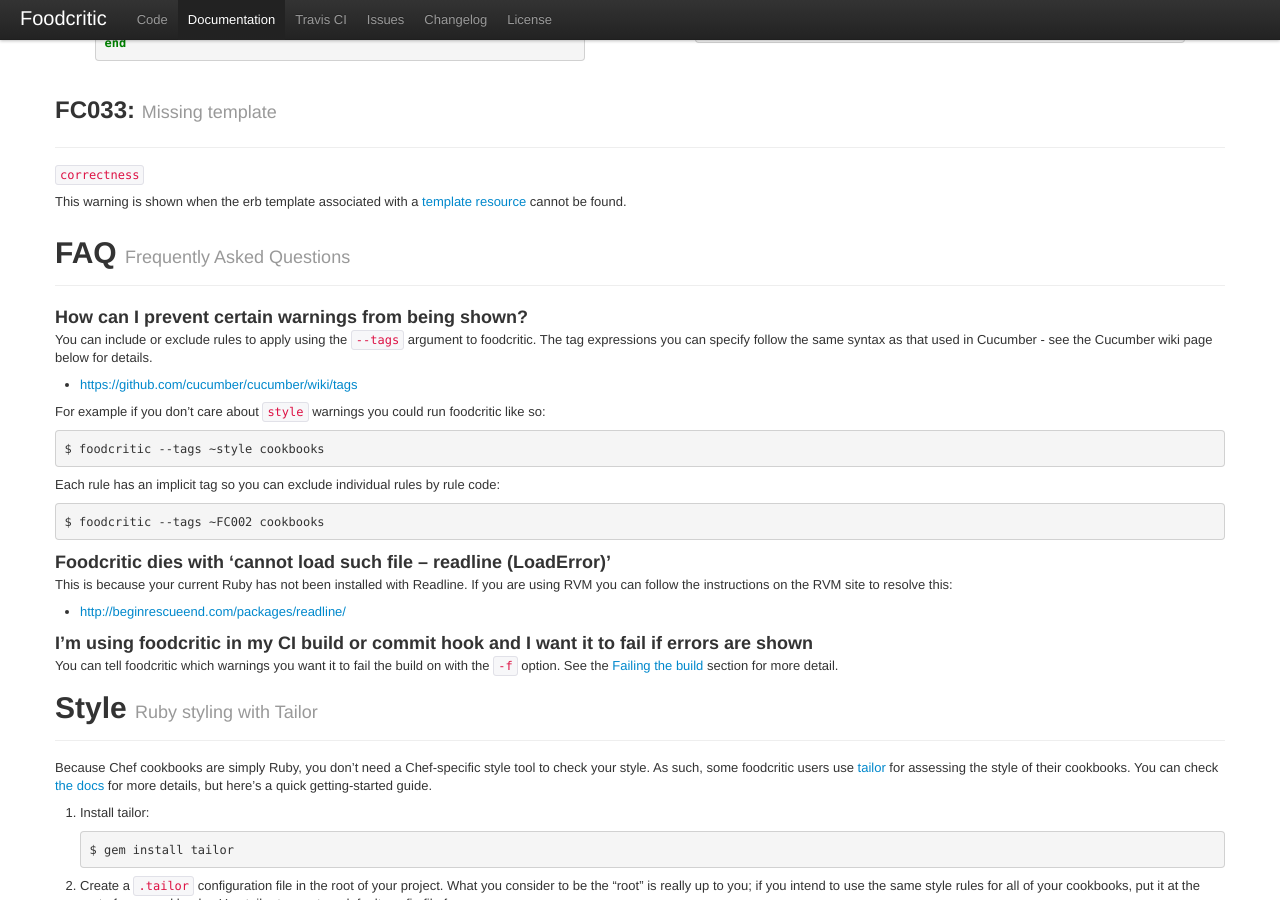
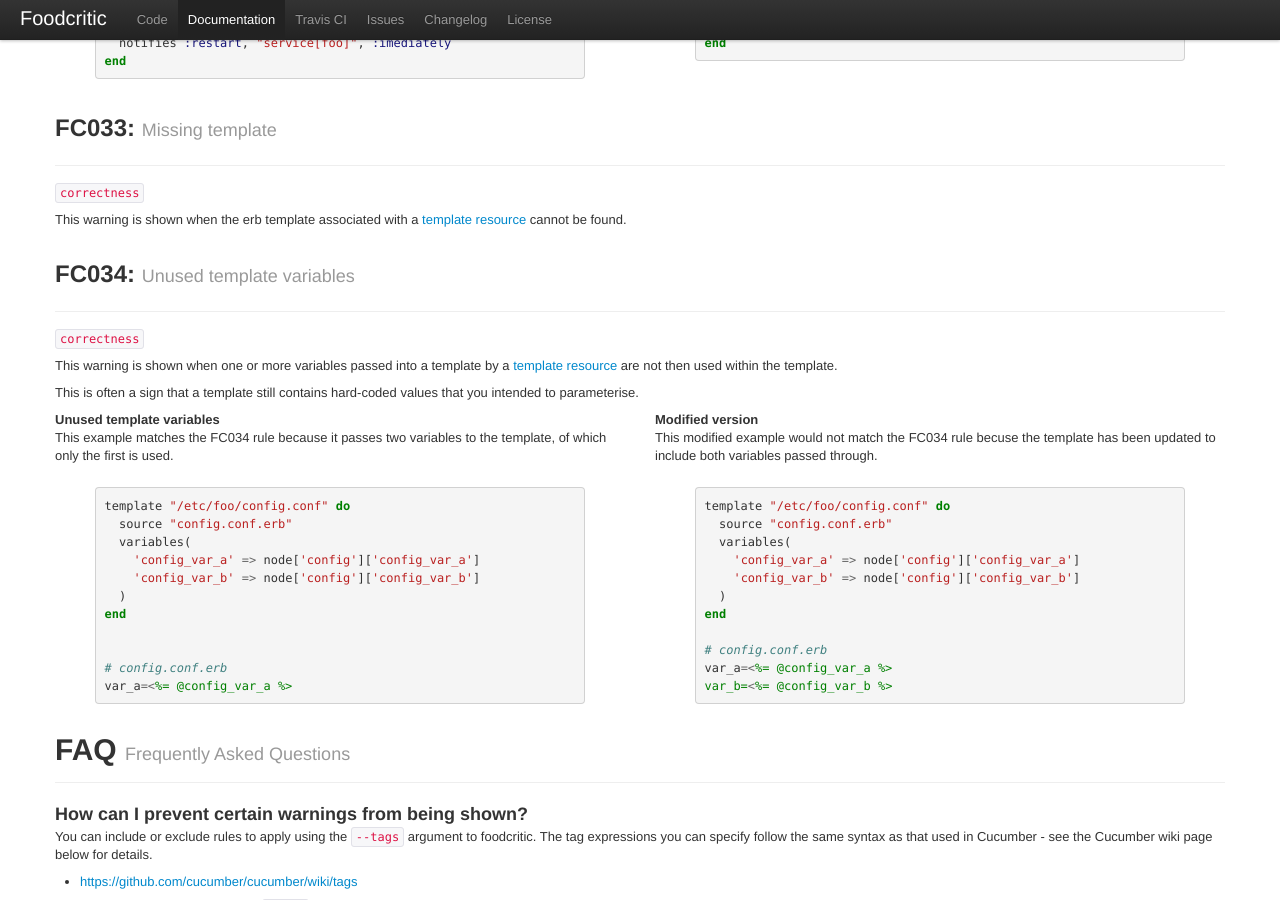
Before and after one commit to Foodcritic/foodcritic, a Jekyll site: the page built from index.html, in a window 1280 px wide and 900 px high, scrolled down 13923 px. Built offline with Jekyll 4.4.1, drawn with Linux system fonts in a browser that asks for light colours; some of the changed text lies outside the part shown.

Commit message:
FC034: Unused template variables.

```diff
--- a/index.html
+++ b/index.html
@@ -963,6 +963,50 @@
       This warning is shown when the erb template associated with a
       [template resource](http://wiki.opscode.com/display/chef/Resources#Resources-Template)
       cannot be found.
+  - code: FC034
+    name: Unused template variables
+    tags:
+      - correctness
+    summary: |
+      This warning is shown when one or more variables passed into a template
+      by a [template resource](http://wiki.opscode.com/display/chef/Resources#Resources-Template)
+      are not then used within the template.
+
+      This is often a sign that a template still contains hard-coded values that
+      you intended to parameterise.
+    examples:
+      - title: Unused template variables
+        text: |
+          This example matches the FC034 rule because it passes two variables
+          to the template, of which only the first is used.
+        code: |
+          template "/etc/foo/config.conf" do
+            source "config.conf.erb"
+            variables(
+              'config_var_a' => node['config']['config_var_a']
+              'config_var_b' => node['config']['config_var_b']
+            )
+          end
+
+
+          # config.conf.erb
+          var_a=<%= @config_var_a %>
+      - title: Modified version
+        text: |
+          This modified example would not match the FC034 rule becuse the
+          template has been updated to include both variables passed through.
+        code: |
+          template "/etc/foo/config.conf" do
+            source "config.conf.erb"
+            variables(
+              'config_var_a' => node['config']['config_var_a']
+              'config_var_b' => node['config']['config_var_b']
+            )
+          end
+
+          # config.conf.erb
+          var_a=<%= @config_var_a %>
+          var_b=<%= @config_var_b %>
 
 api_methods:
   - name: attribute_access
```
